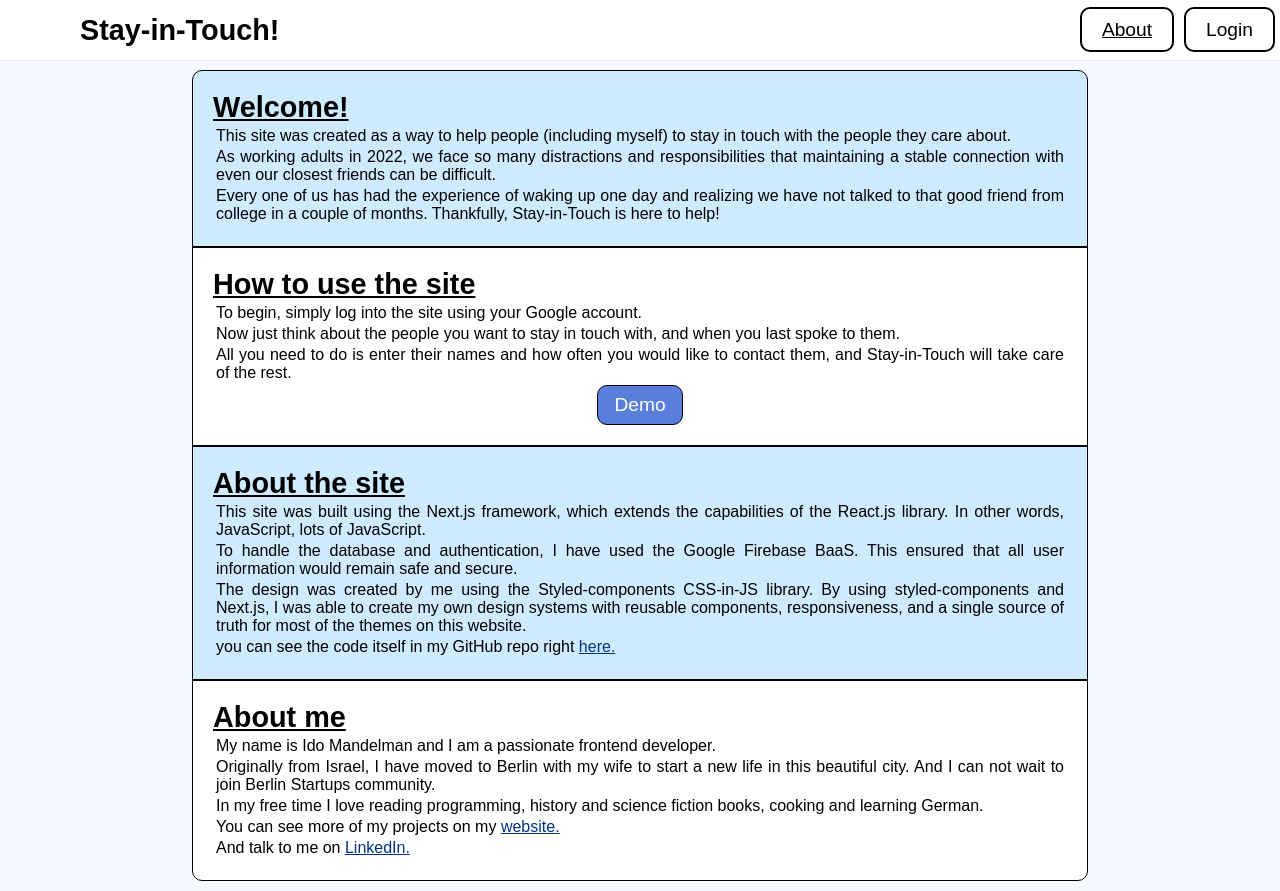
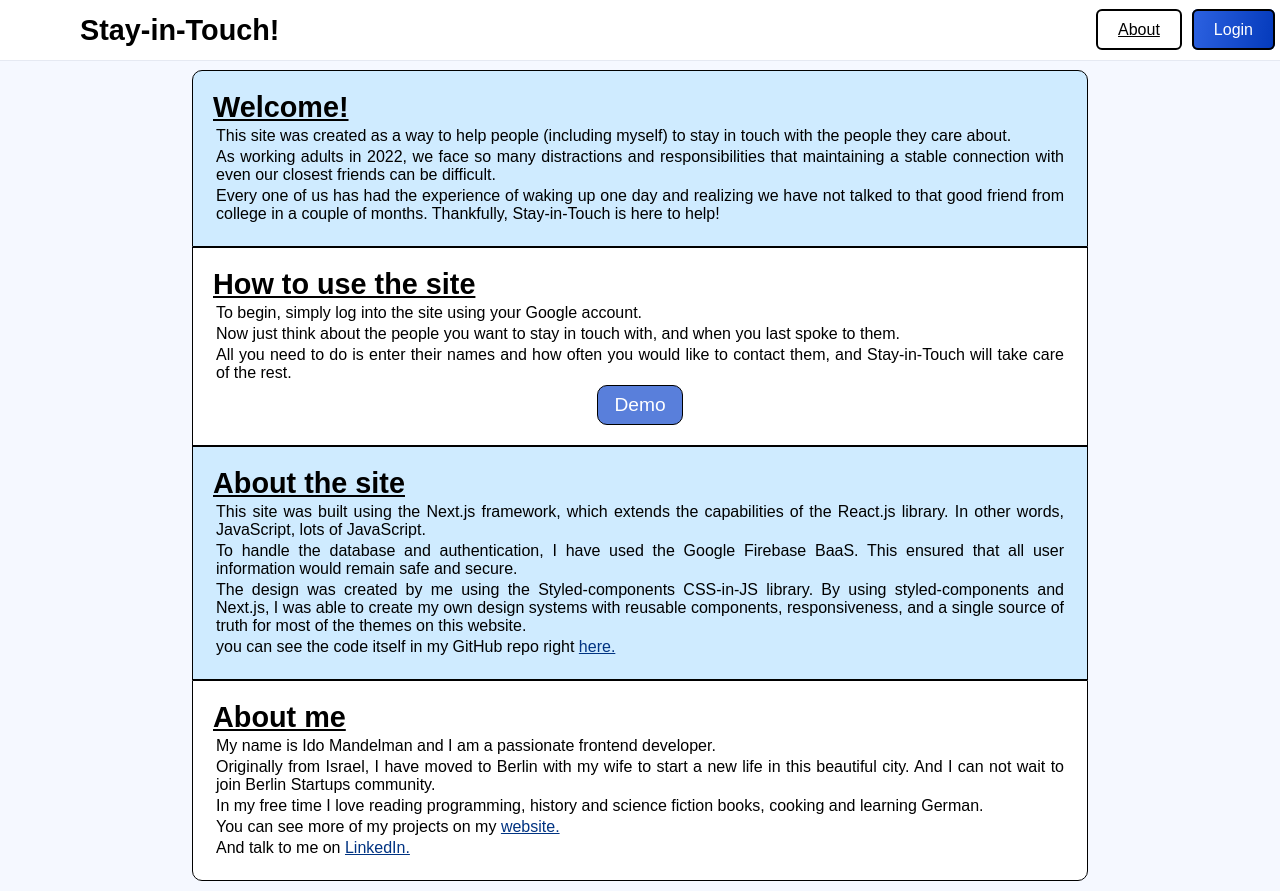
Before and after one commit to idomand/stayInTouch, a Next.js app: page /about in a window 1280 px wide. Built offline with nearby package versions, Linux system fonts and the light colour scheme; no server answers.

Commit message:
starting to implement colors from figna

```diff
--- a/Components/Common/StyledLinks.js
+++ b/Components/Common/StyledLinks.js
@@ -28,8 +28,8 @@ export const NavLink = styled(LinkPrototype)`
     isActive ? theme.white : theme.white};
   color: ${({ theme }) => theme.black};
   border: 2px solid ${({ theme }) => theme.black};
-  border-radius: 10px;
-  font-size: ${({ theme }) => theme.typeScale.header4};
+  border-radius: 6px;
+  font-size: ${({ theme }) => theme.typeScale.paragraph};
   align-items: center;
   padding: 10px 20px;
   margin: 5px;
--- a/Components/NavBar/NavBarStyle.js
+++ b/Components/NavBar/NavBarStyle.js
@@ -29,7 +29,10 @@ export const NavbarText = styled(H1)`
 `;
 export const ButtonWrapper = styled.div``;
 
-export const LoginButton = styled(NavLink)``;
+export const LoginButton = styled(NavLink)`
+  background: linear-gradient(98.64deg, #2c61e0 0%, #053bbc 98.85%);
+  color: ${({ theme }) => theme.white};
+`;
 
 export const LogoutButton = styled(NavLink)`
   background-color: ${({ theme }) => theme.white};
--- a/utils/themes.js
+++ b/utils/themes.js
@@ -1,5 +1,10 @@
 import { typeScale } from "./typography";
 export const defaultTheme = {
+  //!========
+  blue_1: "#2C61E0",
+  blue_2: "#053BBC",
+  //!========
+
   black: "#000000",
   white: "#ffffff",
   grey: "#9a9a9a",
```
